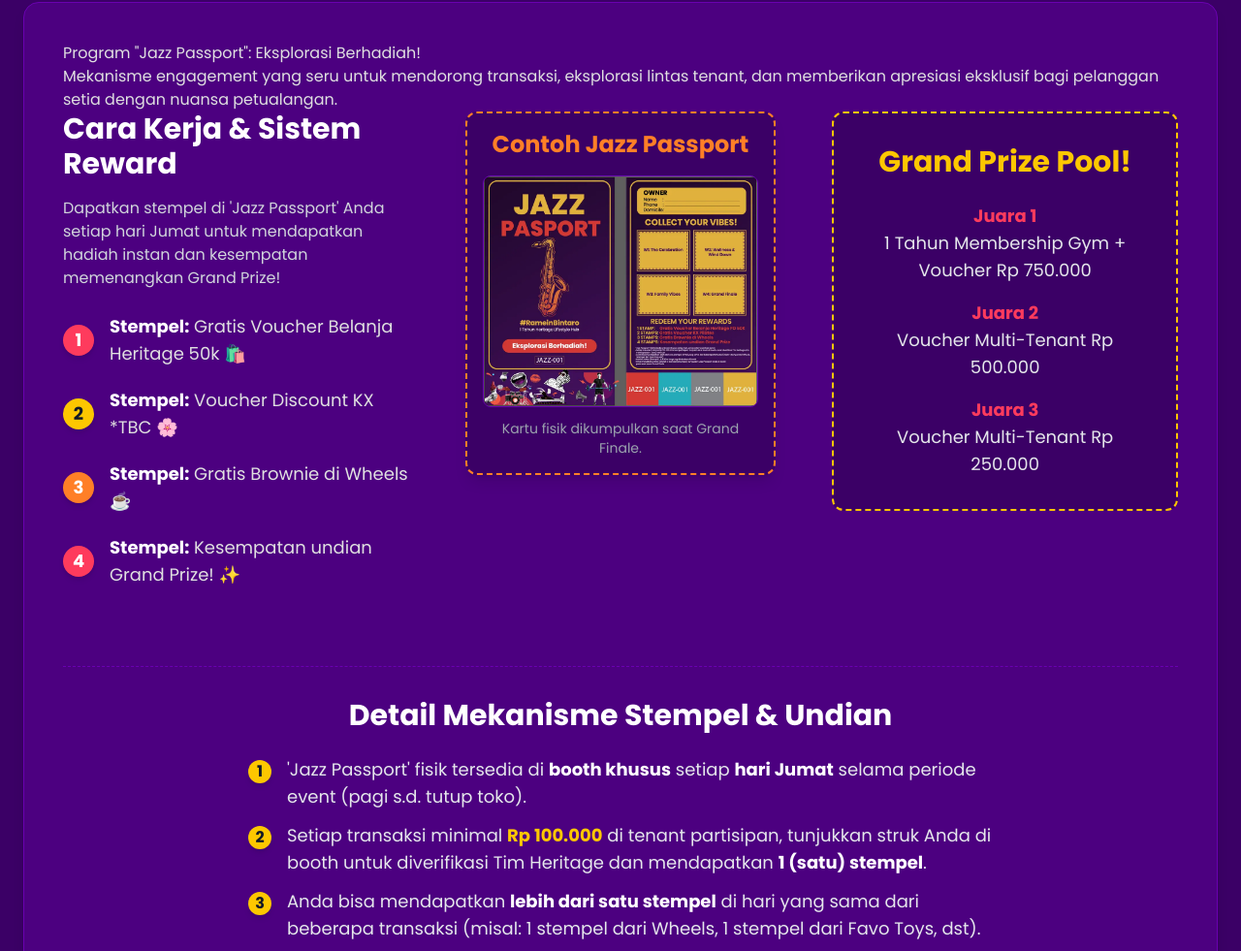
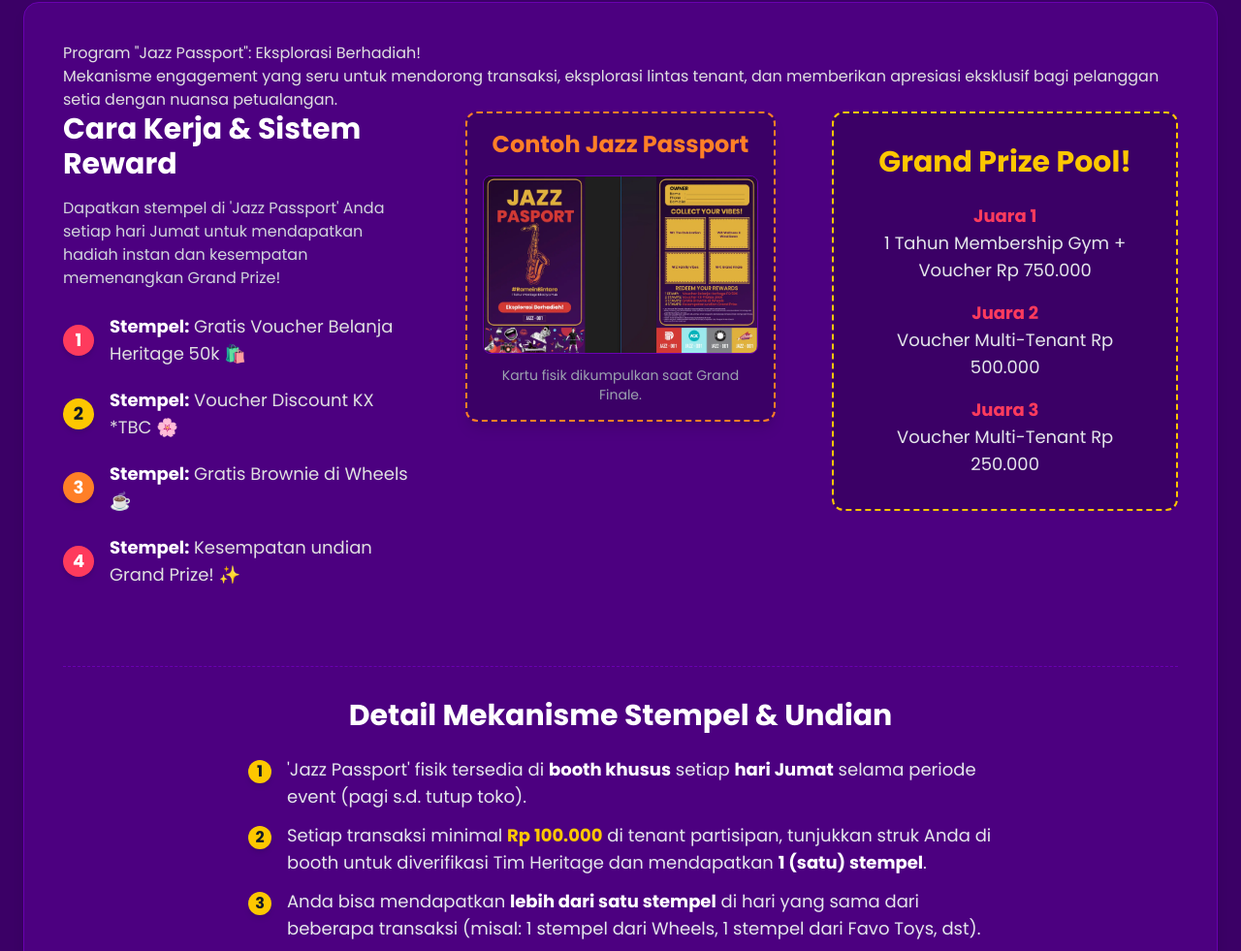
Before and after one commit to HadiBandas/Jazznightbintaro, a plain HTML site: page index.html in a window 1280 px wide. Shown: the part 4154-5135 px from the top of the page at 97% size. Drawn offline with nearby package versions, Linux system fonts and the light colour scheme.

Commit message:
Update index.html

```diff
--- a/index.html
+++ b/index.html
@@ -744,7 +744,7 @@
                     <div class="md:col-span-1 flex justify-center items-center">
                          <div class="bg-[#3B0066] p-4 rounded-xl border-2 border-dashed border-tertiary-accent text-center shadow-lg w-full max-w-xs transition-all duration-300 ease-in-out transform hover:scale-105 hover:shadow-primary-accent/30">
                             <h5 class="font-extrabold text-xl md:text-2xl text-tertiary-accent mb-4">Contoh Jazz Passport</h5>
-                            <img src="https://raw.githubusercontent.com/HadiBandas/Jazznightbintaro/main/Image/Pass1.webp"
+                            <img src="https://raw.githubusercontent.com/HadiBandas/Jazznightbintaro/main/Image/Newpass1.webp"
                                  alt="Contoh Kartu Jazz Passport"
                                  class="gallery-item w-full object-cover rounded-lg cursor-pointer border border-card shadow-inner"
                                  data-is-passport="true"
```
